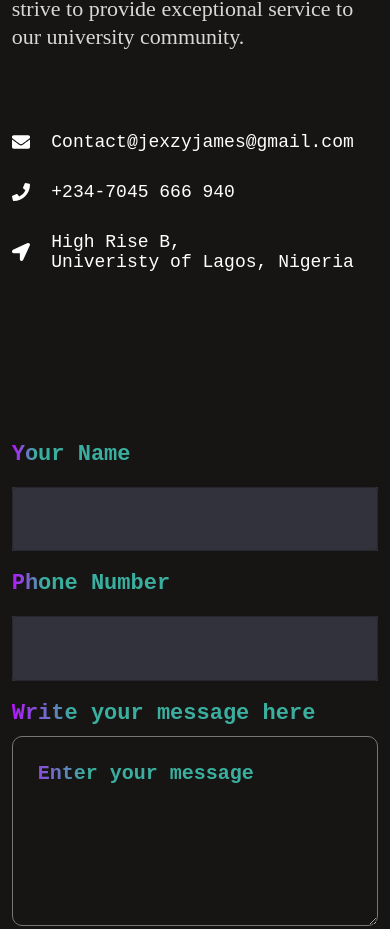
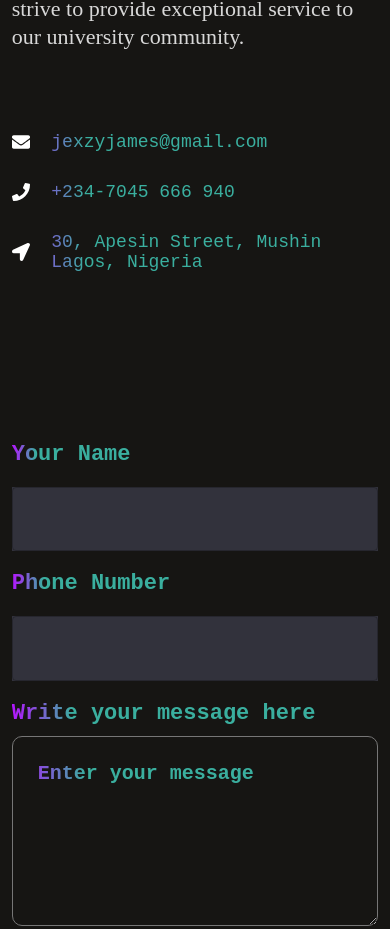
Before and after one commit to jexzyjames/portfolio, a React (Create React App) app: page / in a window 390 px wide. Shown: the part 9194-10123 px from the top of the page. Built offline with nearby package versions, Linux system fonts and the light colour scheme.

Commit message:
changed the address of the contact section and email

```diff
--- a/src/Portfolio/Contact/Contact.css
+++ b/src/Portfolio/Contact/Contact.css
@@ -150,7 +150,12 @@ textarea {
   }
   .contact-left ul li {
     margin-top: 30px;
+    background: linear-gradient(270deg, #3aaf9f 80%, #b415ff 100%);
+  background-clip: text;
+  -webkit-background-clip: text;
+  -webkit-text-fill-color: transparent;
     font-size: 22px;
+
   }
 }
 @media(max-width:768px){
--- a/src/Portfolio/Contact/Contact.jsx
+++ b/src/Portfolio/Contact/Contact.jsx
@@ -81,13 +81,13 @@ const Contact = () => {
         </motion.p>
         <ul>
           <li>
-            <FaEnvelope /> &nbsp; Contact@jexzyjames@gmail.com
+            <FaEnvelope /> &nbsp; jexzyjames@gmail.com
           </li>
           <li>
             <FaPhone /> &nbsp; +234-7045 666 940
           </li>
           <li>
-            <FaLocationArrow /> &nbsp; High Rise B, <br /> &nbsp; Univeristy of
+            <FaLocationArrow /> &nbsp; 30, Apesin Street, Mushin <br /> &nbsp;
             Lagos, Nigeria
           </li>
         </ul>
```
